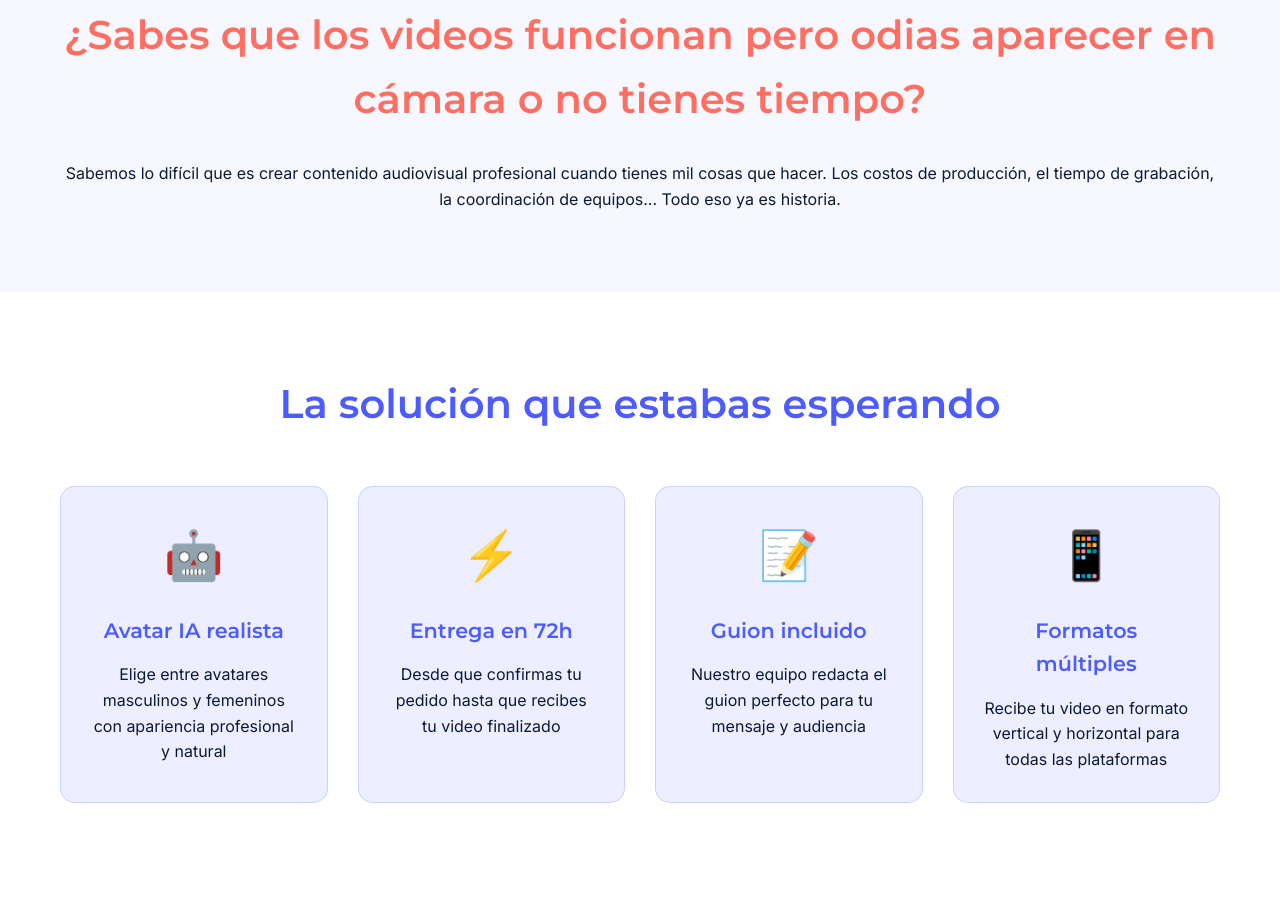
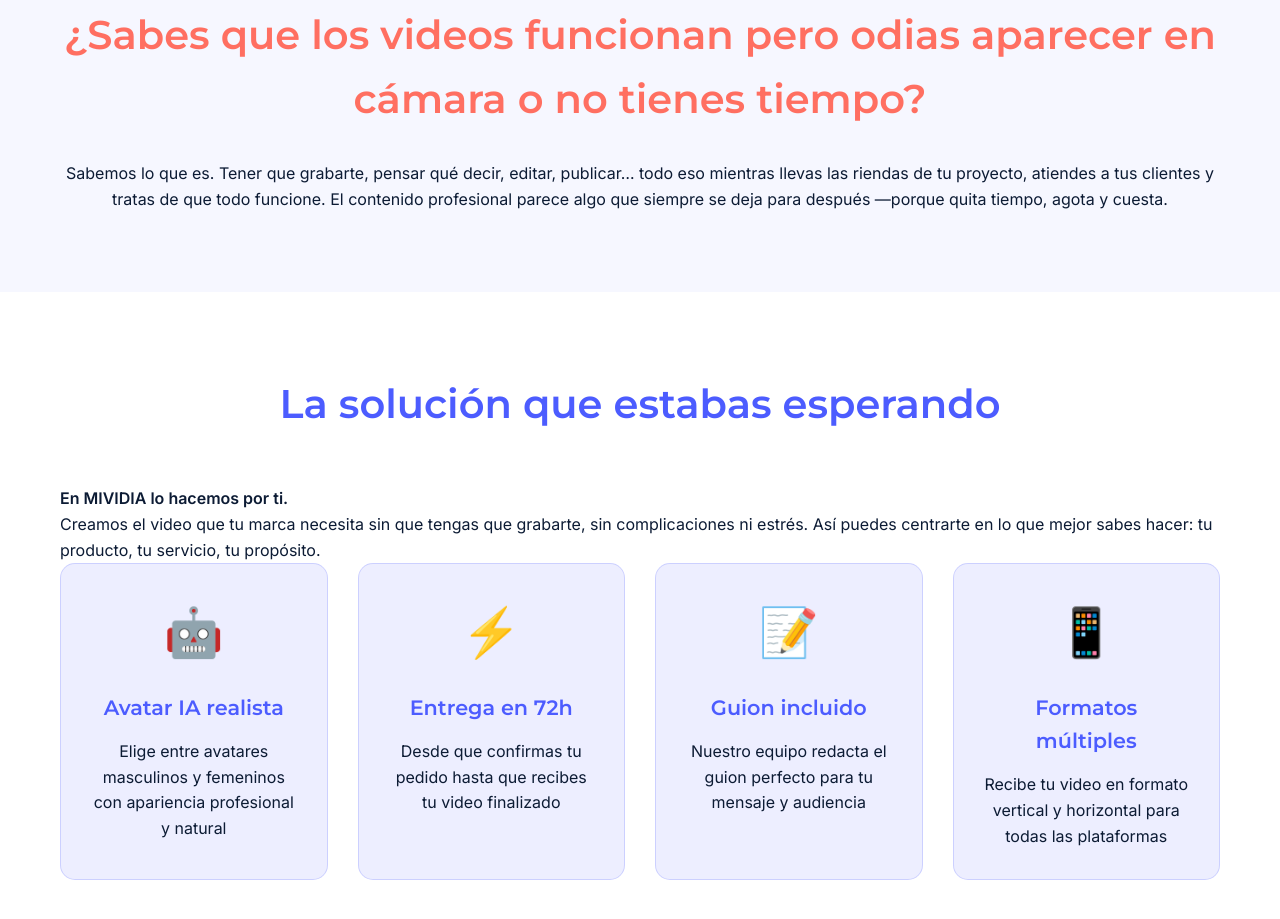
Before and after one commit to MIVIDIA/landing-mividia, a plain HTML site: page index.html in a window 1280 px wide. Shown: the part 801-1720 px from the top of the page. Drawn offline with Linux system fonts and the light colour scheme; a script that the page names is missing.

Commit message:
Update index.html

```diff
--- a/index.html
+++ b/index.html
@@ -684,7 +684,9 @@
     <section class="problem">
         <div class="container">
             <h2>¿Sabes que los videos funcionan pero odias aparecer en cámara o no tienes tiempo?</h2>
-            <p>Sabemos lo difícil que es crear contenido audiovisual profesional cuando tienes mil cosas que hacer. Los costos de producción, el tiempo de grabación, la coordinación de equipos... Todo eso ya es historia.</p>
+            <p>Sabemos lo que es.
+Tener que grabarte, pensar qué decir, editar, publicar… todo eso mientras llevas las riendas de tu proyecto, atiendes a tus clientes y tratas de que todo funcione.
+El contenido profesional parece algo que siempre se deja para después —porque quita tiempo, agota y cuesta.</p>
         </div>
     </section>
 
@@ -692,6 +694,9 @@
     <section class="solution">
         <div class="container">
             <h2>La solución que estabas esperando</h2>
+            <p><strong>En MIVIDIA lo hacemos por ti.</strong><br>
+            Creamos el video que tu marca necesita sin que tengas que grabarte, sin complicaciones ni estrés.
+            Así puedes centrarte en lo que mejor sabes hacer: tu producto, tu servicio, tu propósito.</p>
             <div class="features">
                 <div class="feature">
                     <div class="feature-icon">🤖</div>
```
